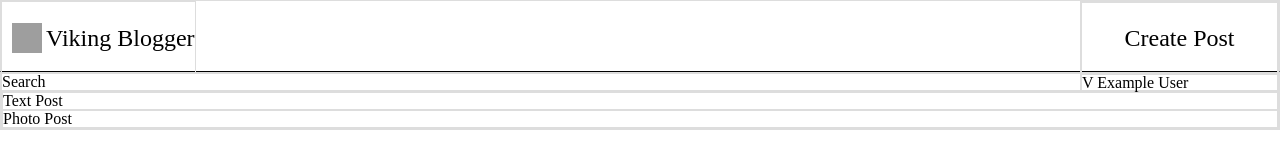
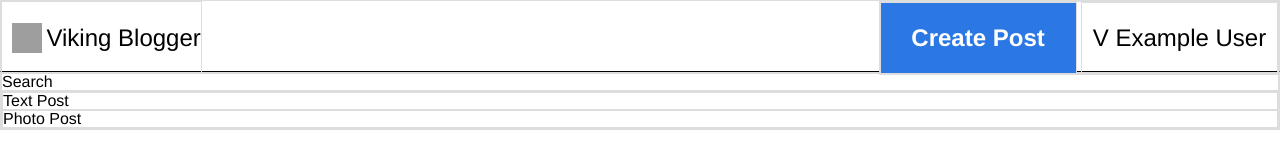
Before and after one commit to nalexiou/viking_blogger_homepage, a plain HTML site: page index.html in a window 1280 px wide. Drawn offline with Linux system fonts and the light colour scheme; grey boxes are pictures that could not be loaded.

Commit message:
navbar basic stylingcss

```diff
--- a/index.html
+++ b/index.html
@@ -15,10 +15,10 @@
 			</h2>
 		</div>
 		<div class="nav-elements-container">
-			<div class="button">
+			<div class="button cta-button">
 				Create Post
 			</div>
-			<div class="dropdown-menu">
+			<div class="button dropdown-menu">
 				V Example User
 			</div>
 		</div>
--- a/styles.css
+++ b/styles.css
@@ -1,5 +1,5 @@
 body {
-
+	font-family: Helvetica, sans-serif;
 }
 
 div {
@@ -41,3 +41,9 @@ div {
 	height: 70px;
 	line-height: 70px;
 }
+
+.cta-button {
+	font-weight: bold;
+	color: white;
+	background-color: #2b78e4;
+}
```
